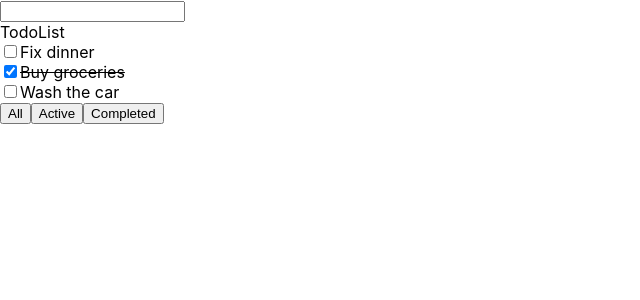
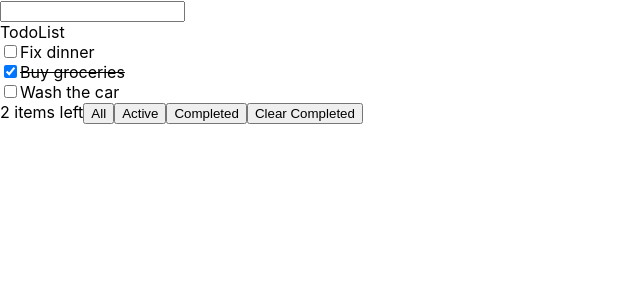
Before and after one commit to karonlewin/react-todo, a React (Create React App) app: page / in a window 1280 px wide. Shown: the top 300 px of the page, without its empty margins (0-640 px from the left). Built offline with nearby package versions, Linux system fonts and the light colour scheme.

Commit message:
Working on todo's counter and clearing completed todos.

```diff
--- a/src/components/App.js
+++ b/src/components/App.js
@@ -41,10 +41,14 @@ class App extends Component {
   }
 
   filterTodos = (newStatus) => {
-    console.log(newStatus);
     this.setState({
       filterStatus: newStatus
     })
+  }
+
+  clearCompleted = () => {
+    let todos = [ ...this.state.todos ];
+    this.setState({todos: todos.filter(todo => !todo.completed)})
   }
 
   render() {
@@ -52,7 +56,7 @@ class App extends Component {
       <div>
         <TodoInput createTodo={this.createTodo} clearInput={this.clearInput} todoInput={this.state.todoInput} updateInput={this.updateInput}/>
         <TodoList todos={this.state.todos} handleToggle={this.handleToggle} filterStatus={this.state.filterStatus}/>
-        <TodoControlBar filterTodos={this.filterTodos}/>
+        <TodoControlBar filterTodos={this.filterTodos} todosLeftCount={this.state.todos.filter(todo => !todo.completed).length} clearCompleted={this.clearCompleted}/>
       </div>
     );
   }
--- a/src/components/TodoControlBar.js
+++ b/src/components/TodoControlBar.js
@@ -5,9 +5,11 @@ class TodoControlBar extends React.Component {
   render(){
     return (
       <div>
+        {this.props.todosLeftCount} item{this.props.todosLeftCount > 1 ? 's' : ''} left
         <button type="button" onClick={() => this.props.filterTodos('all')}>All</button>
         <button type="button" onClick={() => this.props.filterTodos('active')}>Active</button>
         <button type="button" onClick={() => this.props.filterTodos('completed')}>Completed</button>
+        <button type="button" onClick={this.props.clearCompleted}>Clear Completed</button>
       </div>
     )
   }
```
